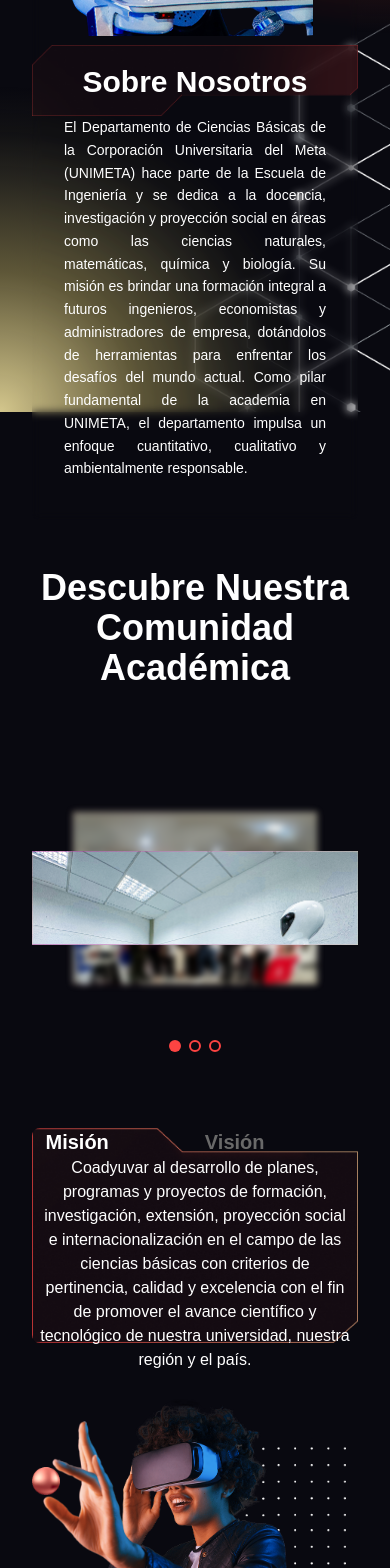
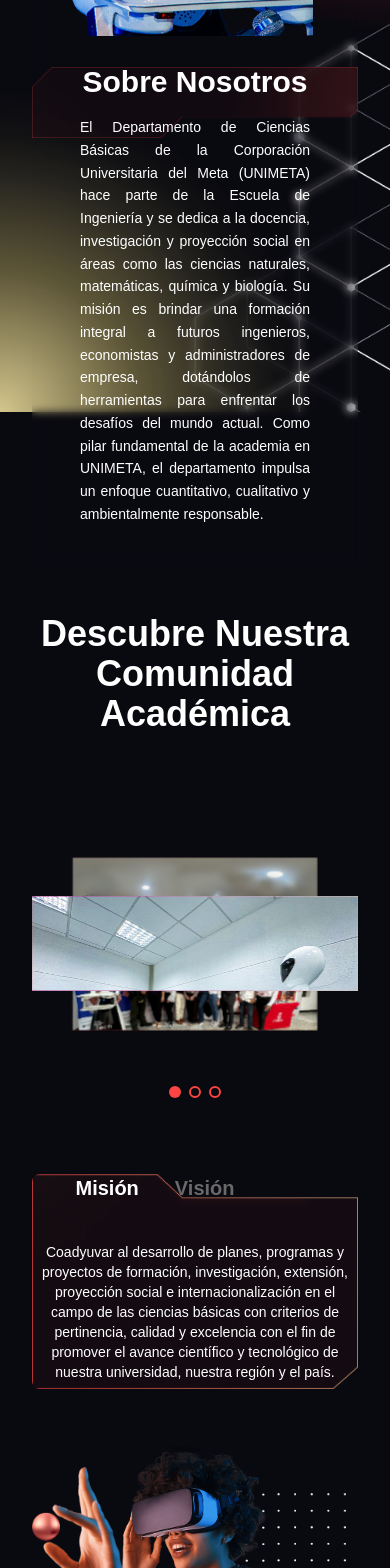
Before and after one commit to DuvanRozoParra/cbtic-2024, a Next.js app: page /about in a window 390 px wide. Shown: the part 432-2000 px from the top of the page. Built offline with nearby package versions, Linux system fonts and the light colour scheme.

Commit message:
feact: fixed about

```diff
--- a/src/components/about/carousel.tsx
+++ b/src/components/about/carousel.tsx
@@ -74,7 +74,7 @@
               </div>
             </div>
 
-            <div className="w-full sm:w-1/2 px-4 sm:px-8 lg:pr-28 py-6 sm:py-12 order-2 sm:order-none">
+            <div className="w-full sm:w-1/2 px-8 sm:px-8 lg:pr-28 py-6 sm:py-10 order-2 sm:order-none">
               <h1 className="text-3xl sm:text-4xl font-bold md-10 md:mb-28 text-center sm:text-left">
                 Sobre Nosotros
               </h1>
@@ -100,16 +100,16 @@
         </section>
       </div>
       <div className="relative flex flex-col sm:flex-row gap-4">
-        <div className="w-full sm:w-1/2 relative">
+        <div className="w-full sm:w-1/2 relative ">
           <Image
             src="/images/Mision_vision.webp"
             alt="Fondo Misión y Visión"
-            width={500}
-            height={500}
+            width={800}
+            height={800}
             className="object-cover rounded-lg"
           />
-          <div className="absolute inset-0 flex flex-col  bg-opacity-50 p-0 sm:p-2">
-            <div className="flex justify-center gap-4 space-x-20 mr-20 ">
+          <div className="absolute inset-0 flex flex-col  bg-opacity-50 p-0 sm:p-2 ">
+            <div className="flex justify-center gap-4 space-x-5 sm:space-x-20 md:space-x-20 mr-20 mb-10 md:mb-4 ">
               <button
                 onClick={() => setActiveTab("mision")}
                 className={`text-xl font-bold ${activeTab === "mision"
@@ -130,7 +130,7 @@
               </button>
             </div>
             <div className="flex-grow flex items-center justify-center">
-              <div className="text-base text-white text-center lg:text-base md:text-base sm:text-sm px-2 mb-20">
+              <div className="text-sm text-white text-center lg:text-base md:text-base sm:text-sm  px-2 mb-20">
                 {activeTab === "mision" && (
                   <p>
                     Coadyuvar al desarrollo de planes, programas y proyectos de formación, investigación, extensión,
@@ -152,7 +152,7 @@
         </div>
         <div className="w-full sm:w-1/2 mt-10">
           <Image
-            src="/images/Aboutimage.png"
+            src="/images/AboutImage.png"
             alt="Imagen adicional"
             width={480}
             height={500}
@@ -171,10 +171,10 @@
               backgroundImage="/images/Card_Background.png"
               className="min-w-2/3 w-full h-full transform transition-transform overflow-hidden duration-200 ease-in-out hover:scale-105 active:scale-100"
             >
-              <CardContent className="relative text-white flex flex-col p-20 lg:p-7 md:p-10 sm:p-2 h-full">
+              <CardContent className="relative text-white flex flex-col  ml-2 p-10 lg:p-7 md:p-10 sm:p-10 h-full">
                 <div className="flex flex-col lg:flex-row lg:items-center items-center md:items-start h-full">
                   <div className="sm:w-1/4 md:w-2/4 lg:w-3/5 w-3/4 mr-28 text-start sm:mr-32 md:pl-15 lg:text-left lg:pl-5 lg:mr-5 z-10">
-                    <h3 className="text-lg font-semibold mb-4">{elemento.name}</h3>
+                    <h3 className="text-base sm:text-base md:text-lg font-semibold mb-4">{elemento.name}</h3>
                     <div className="space-y-2 text-sm">
                       <p className="font-semibold">Formación: {elemento.work}</p>
                       {elemento.estudios.map((estudio, i) => (
--- a/src/components/carrouselImage/Carrousel.tsx
+++ b/src/components/carrouselImage/Carrousel.tsx
@@ -34,7 +34,7 @@
   const getImageStyle = (index: number) => {
     const offset = (index - currentIndex + images.length) % images.length;
     if (offset === 0) return "";
-    return "filter blur-sm";
+    return "";
   };
 
   return (
```
